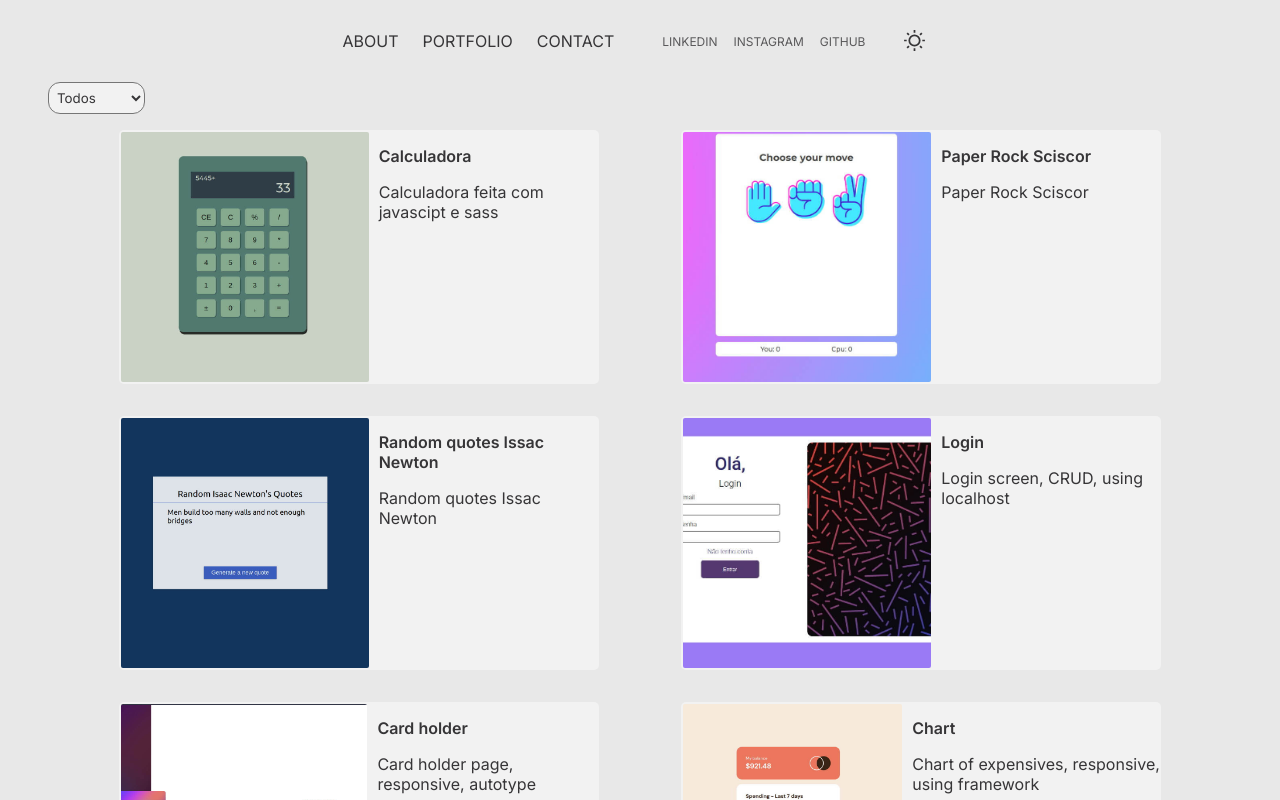
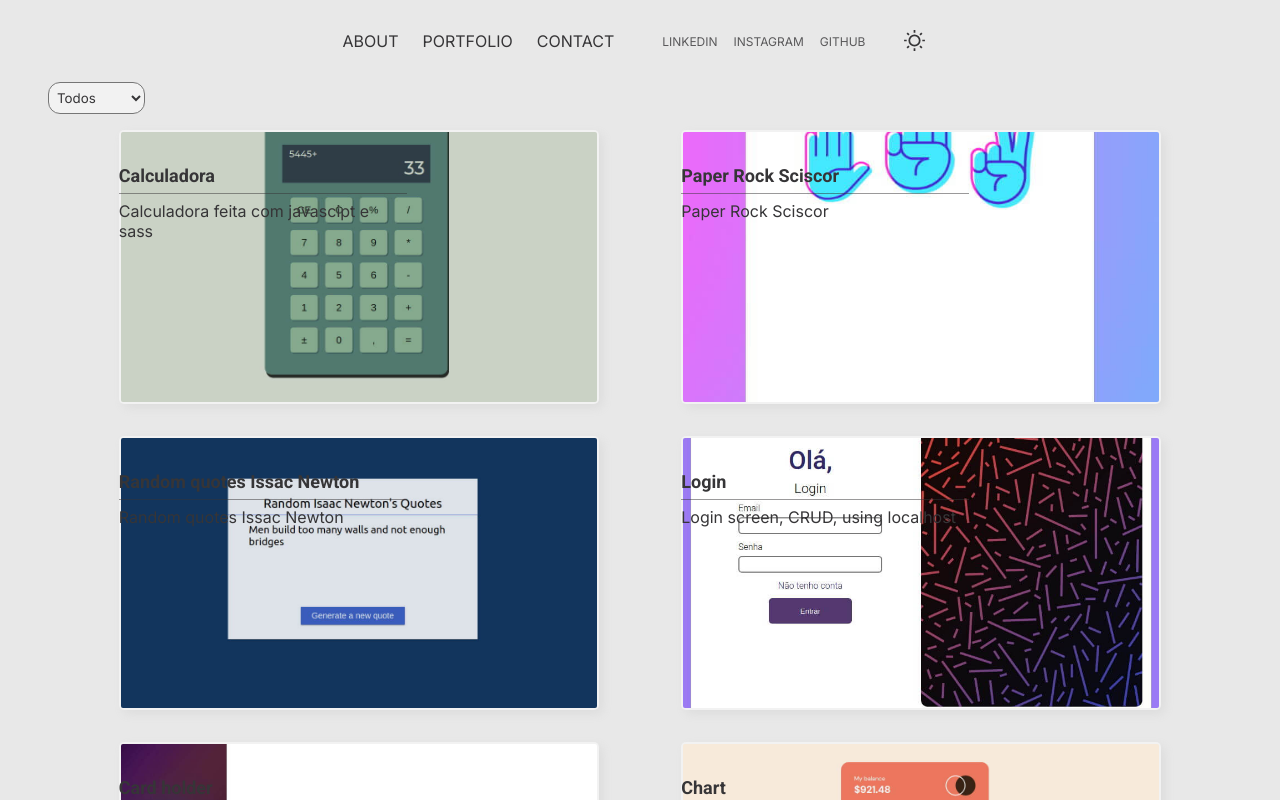
Before and after one commit to devdartagnan/portfolio-dev-dartagnan, a Next.js app: page /portfolio in a window 1280 px wide. Built offline with nearby package versions, Linux system fonts and the light colour scheme.

Commit message:
ref: Adjusting cards from protfolio page

```diff
--- a/src/pages/_document.tsx
+++ b/src/pages/_document.tsx
@@ -34,10 +34,9 @@ export default class MyDocument extends Document {
             {this.props.styles}
           </style>
           <link rel="preconnect" href="https://fonts.googleapis.com" />
-          <link rel="preconnect" href="https://fonts.gstatic.com" crossOrigin='' />
-          <link
-            href="https://fonts.googleapis.com/css2?family=Inter:wght@100;200;300;400;500;600;700;800;900&family=Roboto:ital,wght@0,100;0,300;0,400;0,500;0,700;0,900;1,100;1,300;1,400;1,500;1,700;1,900&display=swap"
-            rel="stylesheet" />
+          <link rel="preconnect" href="https://fonts.gstatic.com" crossOrigin={''} />
+          <link href="https://fonts.googleapis.com/css2?family=Inter:wght@100;200;300;400;500;600;700;800;900&family=Roboto:wght@100;300;400;500;700;900&display=swap" rel="stylesheet" />
+
         </Head>
         <body>
           <Main />
--- a/src/pages/portfolio/Portfolio.module.scss
+++ b/src/pages/portfolio/Portfolio.module.scss
@@ -17,12 +17,31 @@
     padding: 0 var(--medium);
 
     .figure {
+      box-shadow: 4px 4px 10px var(--box-shadow);
       display: grid;
       gap: 8px;
       height: auto;
       margin: 16px 0;
       place-items: center;
+      position: relative;
       width: 100%;
+
+      .description {
+        h3 {
+          border-bottom: 1px solid var(--line-opacity);
+          font-family: 'Roboto', sans-serif;
+          font-size: 18px;
+          font-weight: 700;
+          padding: 0 0 0.45rem 0;
+          margin: 0.45rem 0;
+        }
+
+        p {
+          font-family: 'Inter', sans-serif;
+          font-size: 16px;
+          font-weight: 400;
+        }
+      }
 
       a {
         background: radial-gradient(ellipse at top, var(--primary),
@@ -43,10 +62,6 @@
           min-width: 100%;
           object-fit: cover;
           transition: transform .3s;
-        }
-
-        .figure-link:hover img {
-          transform: scale(1.2, 1.2);
         }
 
         .figure-title {
@@ -91,21 +106,18 @@
         border-radius: 5px;
         display: flex;
         max-width: 80%;
+        overflow: hidden;
 
-        a {
-          background: radial-gradient(ellipse at top, var(--primary),
-              transparent),
-            radial-gradient(ellipse at bottom, var(--background),
-              transparent);
-          height: 250px;
+        img {
+          height: 100%;
+          width: auto;
+        }
 
-          img {
-            height: 100%;
-            width: auto;
-          }
-        }
-        .description{
+
+        .description {
+          box-sizing: border-box;
           min-width: 220px;
+          padding: 1rem 0 0 1rem;
           width: auto;
         }
       }
@@ -125,12 +137,15 @@
         max-width: 480px;
         text-align: left;
 
-        a {
-          height: 250px;
-        }
-
-        div {
-          width: 220px;
+        .description {
+          background-color: var(--background);
+          height: 80%;
+          left: 0;
+          position: absolute;
+          transition: all 0.3s ease-out;
+          transform: translateX(170%);
+          top: 10%;
+          width: 60%;
         }
 
         .figure-title {
@@ -143,6 +158,15 @@
           color: var(--text);
         }
       }
+
+      .figure:hover .description {
+        box-shadow: 0 5px 20px 5px #2222228a;
+        transform: translateX(60%);
+      }
+      .figure:active .description {
+        box-shadow: 0 5px 20px 5px #2222228a;
+        transform: translateX(60%);
+      }
     }
   }
 }
--- a/src/pages/portfolio/index.tsx
+++ b/src/pages/portfolio/index.tsx
@@ -32,7 +32,7 @@ export default function Portfolio() {
                   />
                 </Link>
                 <div className={styles.description}>
-                  <p className={styles['figure-title']}>{data.titulo}</p>
+                  <h3 className={styles['figure-title']}>{data.titulo}</h3>
                   <p className={styles['figure-subtitle']}>{data.cardDescription}</p>
                 </div>
               </figure>
--- a/src/styles/global.scss
+++ b/src/styles/global.scss
@@ -6,10 +6,13 @@
   --borderOpacity01: rgb(250, 250, 250, 0.1);
   --textOpacity04: rgba(250, 250, 250, 0.4);
   --textOpacity06: rgba(250, 250, 250, 0.6);
+  --line-opacity: rgba(54, 53, 55, 0.501);
   --hover: #f5a1a1;
   --small: 16px;
   --medium: 24px;
   --large: 48px;
+  --box-shadow:#101010;
+  --box-shadow-hover:#000000;
 }
 
 html[data-theme='light'] {
@@ -19,11 +22,13 @@ html[data-theme='light'] {
   --text: #363537;
   --borderOpacity01: #3635373f;
   --textOpacity04: #3635375f;
-  --textOpacity06: #363537a3;
+  --textOpacity06: #3635379f;
   --hover: #f5a1a1;
   --small: 16px;
   --medium: 24px;
   --large: 48px;
+  --box-shadow:#dddddd;
+  --box-shadow-hover:#aaaaaa;
 }
 
 html[data-theme='dark'] {
@@ -33,11 +38,13 @@ html[data-theme='dark'] {
   --text: #fafafa;
   --borderOpacity01: rgb(250, 250, 250, 0.1);
   --textOpacity04: rgba(250, 250, 250, 0.4);
-  --textOpacity06: rgba(250, 250, 250, 0.6);
+  --textOpacity06: rgba(255, 255, 255, 0.603);
   --hover: #f5a1a1;
   --small: 16px;
   --medium: 24px;
   --large: 48px;
+  --box-shadow:#111111;
+  --box-shadow-hover:#090909;
 }
 
 * {
```
